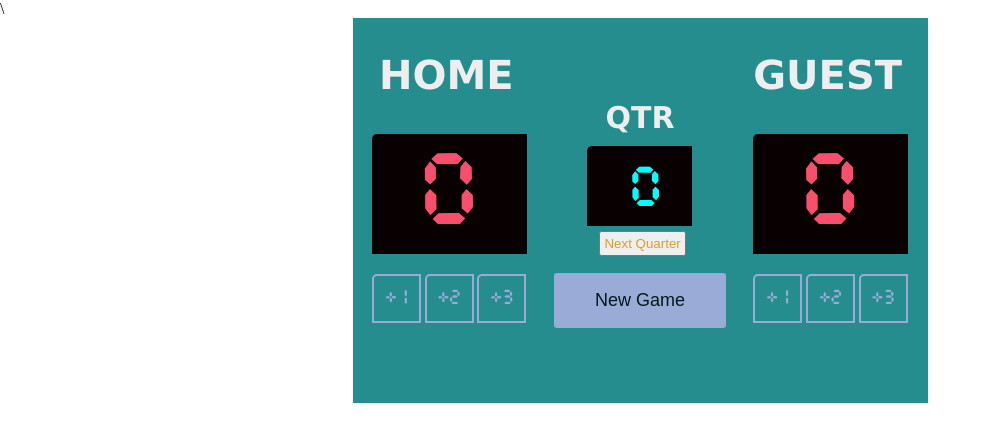
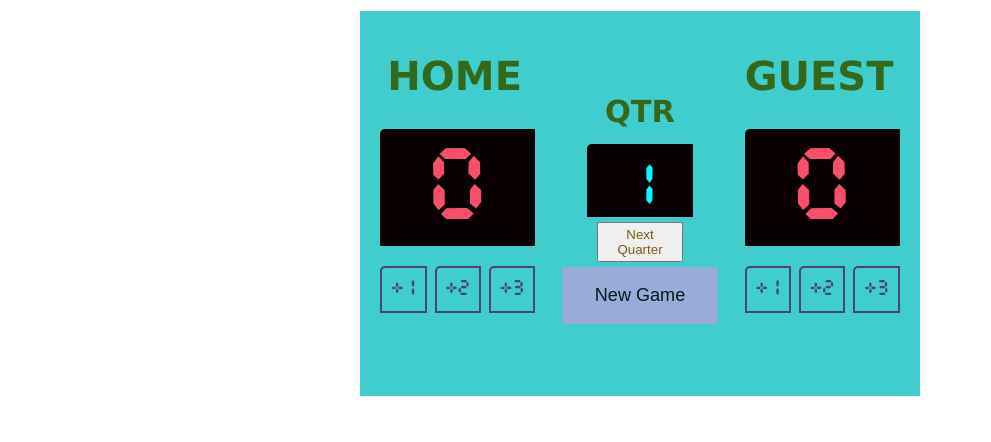
Before and after one commit to Ifram3/scrimba-projects, a plain HTML site: page Frontend Developer Career Path/Solo Project (PRO) - Basketball Scoreboard/index.html in a window 1280 px wide. Shown: the whole page, without its empty margins (0-991 px from the left). Drawn offline with Linux system fonts and the light colour scheme.

Commit message:
Updated Basketball Scoreboard code with improved structure and functionality

```diff
--- a/Frontend Developer Career Path/Solo Project (PRO) - Basketball Scoreboard/index.css
+++ b/Frontend Developer Career Path/Solo Project (PRO) - Basketball Scoreboard/index.css
@@ -4,152 +4,132 @@
          url('cursedtimerulil-aznm-webfont.woff') format('woff');
     font-weight: normal;
     font-style: normal;
-
 }
 
-body {
+* {
     margin: 0;
+    box-sizing: border-box;
 }
 
-.container {
+/* main */
+.scoreboard {
     display: flex;
-    justify-content: space-around;
-    width: 575px;
-    height: 385px;
-    top: -1135px;
-    left: -1996px;
-    gap: 0px;
-    opacity: 0px;
-    background: #258d8d;
-    margin: auto;
+    justify-content: space-evenly;
+    gap: 0.66rem;
     flex-wrap: wrap;
+    max-width: 34.94em;
+    width: 90vw;
+    height: 24.06rem;
+    margin: 0.66rem auto;
+    background: #42CDCD;
 }
 
-h3 {
-    width: 149px;
-    height: 36px;
-    top: 68px;
-    left: 85px;
-    gap: 0px;
-    opacity: 0px;
-    font-family: Verdana;
-    font-size: 40px;
-    font-weight: 700;
-    line-height: 35.89px;
-    text-align: center;
-    color: #EEEEEE;
-
+/* Home Team Section */
+.team {
+    display: flex;
+    flex-direction: column;
+    gap: 1.25rem;
+    margin-top: 3rem;
 }
 
-.home-score {
-    width: 155px;
-    height: 120px;
-    top: 125px;
-    left: 82px;
-    gap: 0px;
-    border-radius: 5px 0px 0px 0px;
-    opacity: 0px;
-    background: #080001;
+h1 {
+    width: 9.3rem;
+    color: #33691C;
+    text-align: center;
+    font-family: Verdana;
+    font-size: 2.5rem;
+    font-weight: 700;
+    line-height: 2.24rem;
 }
 
-.home-points {
-    width: 117px;
-    height: 120px;
-    top: 125px;
-    left: 100px;
-    gap: 0px;
-    opacity: 0px;
-    font-family: cursed_timer_ulilregular;
-    font-size: 90px;
-    font-weight: 400;
-    line-height: 126.67px;
+.score-display {
+    width: 9.69rem;
+    margin-top: 0.94rem;
+    background: #080001;
+    border-radius: 5px 0 0 0;
+}
+
+.score {
+    width: 7.3rem;
+    height: 7.3rem;
+    margin: auto;
     text-align: center;
     color: #F94F6D;
-    ;
+    font-family: cursed_timer_ulilregular;
+    font-size: 5.63rem;
+    font-weight: 400;
+    line-height: 7.88rem;
 }
 
-.add {
+.score-buttons {
     display: flex;
-    justify-content: space-around;
-    width: 155px;
-    height: 45px;
-    top: 271px;
-    left: 337px;
-    gap: 3px;
-    border-radius: 5px 0px 0px 0px;
-    opacity: 0px;
-    margin-top: 20px;
-
+    justify-content: space-between;
+    width: 9.69rem;
 }
 
-.points-btns {
-    width: 45px;
-    height: 45px;
-    top: 271px;
-    left: 82px;
-    border-radius: 5px 0px 0px 0px;
-    opacity: 0px;
-    color: #9AABD8;
-    border: 2px solid #9AABD8
+.score-btn {
+    width: 2.9rem;
+    height: 2.9rem;
+    border-radius: 5px 0 0 0;
+    background: none;
+    color: #474771;
+    border: 2px solid #474771;
+    cursor: pointer;
 }
 
-p {
-    width: 30px;
-    height: 29.77px;
-    top: 280px;
-    left: 89px;
-    gap: 0px;
-    opacity: 0px;
+span {
     font-family: cursed_timer_ulilregular;
-    font-size: 18px;
-    line-height: 27.81px;
-    text-align: center;
-    margin: 10px auto ;
+    font-size: 1.19rem;
 }
 
-#quarter {
-        width: 105px;
-        height: 80px;
-        gap: 0px;
-        border-radius: 5px 0px 0px 0px;
-        opacity: 0px;
-        background: #080001;
-        margin: auto;
+/* Quarter Section */
+.quarter-section {
+    gap: 0;
+    height: 12.7rem;
 }
 
-#qtr {
-    align-self: center;
-    position: relative;
-    top: -45px;
+#quarterLabel {
+    margin-top: 1.25rem;
+    font-size: 1.9rem;
+    line-height: 4.1rem;
 }
 
-#et {
-    font-size: 30px;
-    line-height: 75.89px;
+.quarter-display {
+    width: 6.6rem;
+    height: 5rem;
+    margin: 0 auto 0.31rem;
+    background: #080001;
+    border-radius: 5px 0 0 0;
 }
 
-.qtr-score {
-    font-size: 50px;
+.quarter-display p {
+    display: flex;
+    justify-content: center;
+    margin-top: 1.25rem;
+    color: #00ffff;
+    font-size: 3.13rem;
+    font-family: cursed_timer_ulilregular;
     font-weight: 400;
-    line-height: 91.67px;
-    color: aqua;
 }
 
-button {
-    position: relative;
-    top: -45px;
-    left: 12px;
-    color: rgb(214, 160, 43);
-    padding: 3px;
+.next-quarter-btn {
+    width: 5.35rem;
+    color: #7A5A15;
+    margin: 0 auto;
+    padding: 0.19rem;
+    cursor: pointer;
 }
 
-.new {
-    width: 30%;
+.reset-game-btn {
+    width: 9.7rem;
+    padding: 0.63rem 0.13rem;
     background: #9AABD8;
-    left: 0px;
-    top: -75px;
     color: #011a1a;
-    font-size: 18px;
+    font-size: 1.13rem;
     border: none;
     border-radius: 3px;
+    position: relative;
+    top: -4.5rem;
+    left: 0;
+    cursor: pointer;
 }
--- a/Frontend Developer Career Path/Solo Project (PRO) - Basketball Scoreboard/index.html
+++ b/Frontend Developer Career Path/Solo Project (PRO) - Basketball Scoreboard/index.html
@@ -1,47 +1,57 @@
-<html>
+<!DOCTYPE html>
+<html lang="en-US">
     <head>
-        <link rel="stylesheet" href="index.css">\
-        <link rel="stylesheet" href="stylesheet.css">
+        <meta charset="UTF-8">
+        <meta name="viewport" content="width=device-width, initial-scale=1.0">
+        <title>Basketball Scoreboard</title>
+        <link rel="stylesheet" href="index.css">
     </head>
     <body>
-        <div class="container">
-            <div>
-                <h3>HOME</h3>
-                <div class="home-score"><p class="home-points" id="count_el">0</p></div>
-                <div class="add">
-                    <div class="points-btns" onclick="plusOne()"><p>+1</p></div>
-                    <div class="points-btns" onclick="plusTwo()"><p>+2</p></div>
-                    <div class="points-btns" onclick="plusThree()"><p>+3</p></div>
-                </div>
-            </div>
+        <main class="scoreboard">
+            <!-- Home Team Section -->
+            <section class="team">
+                <h1>HOME</h1>
 
-            <div id="qtr">
-                <h3 id="et">QTR</h3>
-                <div id="quarter">
-                    <p class="home-points qtr-score" id="qtr_el">0</p>
-                    <button onclick="nextQuarter()">Next Quarter</button>
+                <div class="score-display">
+                    <p class="score" id="homeScore">0</p>
                 </div>
 
-            </div>
+                <div class="score-buttons">
+                    <button class="score-btn" onclick="increaseHomeScoreOne()"><span>+1</span></button>
+                    <button class="score-btn" onclick="increaseHomeScoreTwo()"><span>+2</span></button>
+                    <button class="score-btn" onclick="increaseHomeScoreThree()"><span>+3</span></button>
+                </div>
+            </section>
 
-            <div>
-                <h3>GUEST</h3>
-                <div class="home-score"><p class="home-points" id="point_el">0</p></div>
-                <div class="add">
-                    <div class="points-btns" onclick="addOne()"><p>+1</p></div>
-                    <div class="points-btns" onclick="addTwo()"><p>+2</p></div>
-                    <div class="points-btns" onclick="addThree()"><p>+3</p></div>
+            <!-- Quarter Section -->
+            <section class="team quarter-section">
+                <h1 id="quarterLabel">QTR</h1>
+
+                <div class="quarter-display">
+                    <p id="currentQuarter">1</p>
                 </div>
-            </div>
 
+                <button class="next-quarter-btn" onclick="nextQuarter()">Next Quarter</button>
+            </section>
 
-                <button class="new" onclick="fresh()">New Game</button>
+            <!-- Guest Team Section -->
+            <section class="team">
+                <h1>GUEST</h1>
 
+                <div class="score-display">
+                    <p class="score" id="guestScore">0</p>
+                </div>
 
-    </div>
+                <div class="score-buttons">
+                    <button class="score-btn" onclick="increaseGuestScoreOne()"><span>+1</span></button>
+                    <button class="score-btn" onclick="increaseGuestScoreTwo()"><span>+2</span></button>
+                    <button class="score-btn" onclick="increaseGuestScoreThree()"><span>+3</span></button>
+                </div>
+            </section>
 
-
-
+            <!-- New Game Button -->
+            <button class="reset-game-btn" onclick="resetGame()">New Game</button>
+        </main>
         <script src="index.js"></script>
     </body>
 </html>
--- a/Frontend Developer Career Path/Solo Project (PRO) - Basketball Scoreboard/index.js
+++ b/Frontend Developer Career Path/Solo Project (PRO) - Basketball Scoreboard/index.js
@@ -1,53 +1,59 @@
-let countEL = document.getElementById("count_el")
-let pointEL = document.getElementById("point_el")
-let qtrEL = document.getElementById("qtr_el")
-count = 0
-point = 0
-next = 0
+let homeScoreEl = document.getElementById("homeScore");
+let guestScoreEl = document.getElementById("guestScore");
+let currentQuarterEl = document.getElementById("currentQuarter");
 
-function plusOne() {
-    count += 1
-    countEL.textContent = count
+homeCount = 0;
+guestCount = 0;
+quarterCount = 1;
+
+//HOME_SCORE
+function increaseHomeScoreOne() {
+    homeCount += 1;
+    homeScoreEl.textContent = homeCount;
 }
 
-function plusTwo() {
-    count += 2
-    countEL.textContent = count
+function increaseHomeScoreTwo() {
+    homeCount += 2;
+    homeScoreEl.textContent = homeCount;
 }
 
-function plusThree() {
-    count += 3
-    countEL.textContent = count
+function increaseHomeScoreThree() {
+    homeCount += 3;
+    homeScoreEl.textContent = homeCount;
 }
 
-//
 
-function addOne() {
-    point += 1
-    pointEL.textContent = point
+//GUEST_SCORE
+  function increaseGuestScoreOne() {
+    guestCount += 1;
+      guestScoreEl.textContent = guestCount;
   }
 
-function addTwo() {
-    point += 2
-    pointEL.textContent = point
+ function increaseGuestScoreTwo() {
+    guestCount += 2;
+     guestScoreEl.textContent = guestCount;
  }
 
-function addThree() {
-    point += 3
-    pointEL.textContent = point
+ function increaseGuestScoreThree() {
+    guestCount += 3;
+    guestScoreEl.textContent = guestCount;
  }
 
-//
 
+//NEXT_QUARTER
 function nextQuarter() {
-    next += 1;
-    qtrEL.textContent = next
+    quarterCount += 1;
+    currentQuarterEl.textContent = quarterCount;
 }
 
-//
 
-function fresh() {
-    qtrEL.textContent = 0
-    pointEL.textContent = 0
-    countEL.textContent = 0
+//NEW_GAME
+function resetGame() {
+    homeCount = 0;
+    guestCount = 0;
+    quarterCount = 1;
+
+    homeScore.textContent = homeCount;
+    guestScore.textContent = guestCount;
+    currentQuarter.textContent = quarterCount;
 }
```
Lines whose indentation alone changed are shown as unchanged.
